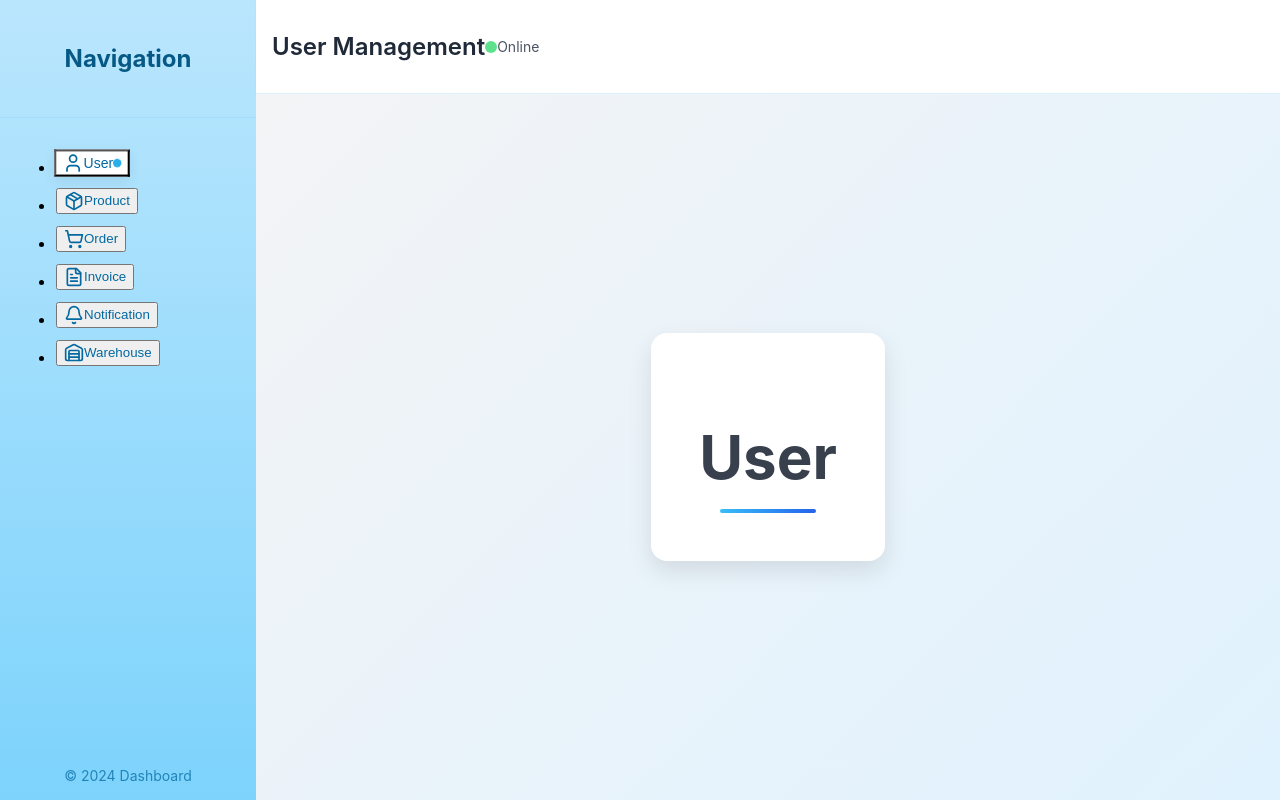
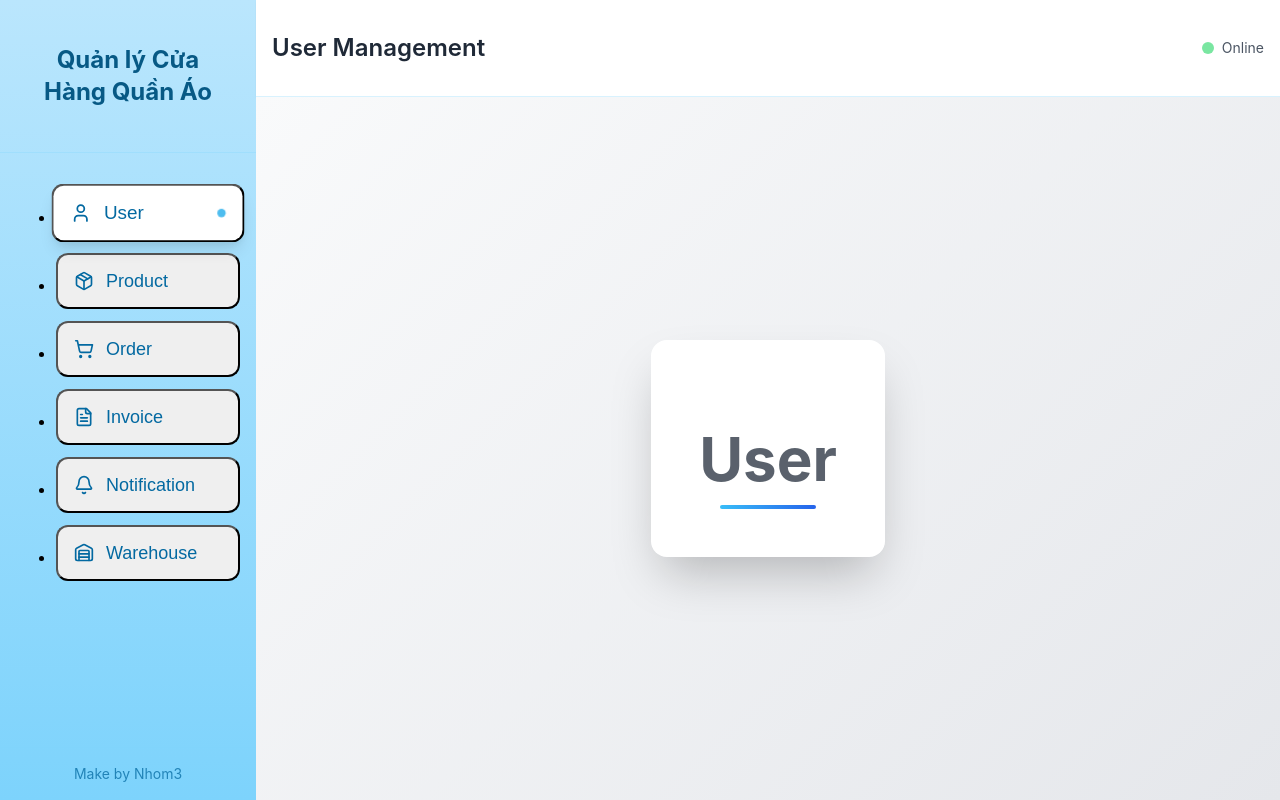
Before and after one commit to PhamThiKimNgan/nhom3_QLBHCCHQA_2A_2425, a React (Create React App) app in the folder QLBHCCHQA/client/: page /home in a window 1280 px wide. Built offline with nearby package versions, Linux system fonts and the light colour scheme.

Commit message:
Updated new CSS

```diff
--- a/QLBHCCHQA/client/package.json
+++ b/QLBHCCHQA/client/package.json
@@ -42,7 +42,11 @@
     ]
   },
   "devDependencies": {
-    "@types/react": "^19.1.6"
+    "@types/react": "^19.1.6",
+    "autoprefix": "^1.0.1",
+    "autoprefixer": "^10.4.21",
+    "postcss": "^8.5.4",
+    "tailwindcss": "^4.1.8"
   },
   "proxy": "http://localhost:5000"
 }
--- a/QLBHCCHQA/client/src/pages/Home.css
+++ b/QLBHCCHQA/client/src/pages/Home.css
@@ -1,3 +1,4 @@
+/* Layout & Display */
 .home-flex {
   display: flex;
 }
@@ -13,51 +14,22 @@
 .home-justify-center {
   justify-content: center;
 }
+.home-justify-between {
+  justify-content: space-between;
+}
+
+/* Sizing */
 .home-h-screen {
   height: 100vh;
 }
-.home-bg-gray-100 {
-  background: #f3f4f6;
+.home-w-full {
+  width: 100%;
 }
-.home-bg-white {
-  background: #fff;
-}
-.home-shadow-2xl {
-  box-shadow: 0 10px 25px rgba(0, 0, 0, 0.1);
-}
-.home-shadow-lg {
-  box-shadow: 0 4px 12px rgba(0, 0, 0, 0.08);
-}
-.home-shadow-sm {
-  box-shadow: 0 1px 2px rgba(0, 0, 0, 0.05);
-}
-.home-rounded-2xl {
-  border-radius: 1rem;
-}
-.home-p-12 {
-  padding: 3rem;
-}
-.home-p-6 {
-  padding: 1.5rem;
-}
-.home-p-4 {
-  padding: 1rem;
-}
-.home-mb-4 {
-  margin-bottom: 1rem;
-}
-.home-mx-auto {
-  margin-left: auto;
-  margin-right: auto;
+.home-w-64 {
+  width: 16rem;
 }
 .home-w-24 {
   width: 6rem;
-}
-.home-h-1 {
-  height: 0.25rem;
-}
-.home-w-64 {
-  width: 16rem;
 }
 .home-w-2 {
   width: 0.5rem;
@@ -71,32 +43,79 @@
 .home-h-3 {
   height: 0.75rem;
 }
+.home-h-1 {
+  height: 0.25rem;
+}
+
+/* Padding & Margin */
+.home-p-12 {
+  padding: 3rem;
+}
+.home-p-6 {
+  padding: 1.5rem;
+}
+.home-p-4 {
+  padding: 1rem;
+}
+.home-px-4 {
+  padding-left: 1rem;
+  padding-right: 1rem;
+}
+.home-py-3 {
+  padding-top: 0.75rem;
+  padding-bottom: 0.75rem;
+}
+.home-mb-4 {
+  margin-bottom: 1rem;
+}
+.home-mx-auto {
+  margin-left: auto;
+  margin-right: auto;
+}
 .home-ml-auto {
   margin-left: auto;
 }
+.home-mr-3 {
+  margin-right: 0.75rem;
+}
+
+/* Spacing */
 .home-space-y-3 > :not([hidden]) ~ :not([hidden]) {
   margin-top: 0.75rem;
 }
-.home-text-center {
-  text-align: center;
+.home-space-x-2 > :not([hidden]) ~ :not([hidden]) {
+  margin-left: 0.5rem;
 }
-.home-text-2xl {
-  font-size: 1.5rem;
-  font-weight: 700;
+
+/* Background Colors */
+.home-bg-gray-100 {
+  background: #f3f4f6;
 }
-.home-text-6xl {
-  font-size: 3.75rem;
-  font-weight: 700;
+.home-bg-white {
+  background: #ffffff;
 }
-.home-font-bold {
-  font-weight: 700;
+.home-bg-sky-500 {
+  background: #0ea5e9;
 }
-.home-font-medium {
-  font-weight: 500;
+.home-bg-sky-100 {
+  background: #e0f2fe;
 }
-.home-font-semibold {
-  font-weight: 600;
+.home-bg-green-400 {
+  background: #4ade80;
 }
+
+/* Background Gradients */
+.home-bg-gradient {
+  background: linear-gradient(135deg, #f9fafb 0%, #e5e7eb 100%);
+}
+.home-bg-gradient-sidebar {
+  background: linear-gradient(to bottom, #bae6fd 0%, #7dd3fc 100%);
+}
+.home-bg-gradient-bar {
+  background: linear-gradient(to right, #38bdf8, #2563eb);
+}
+
+/* Text Colors */
 .home-text-gray-800 {
   color: #1f2937;
 }
@@ -109,61 +128,163 @@
 .home-text-sky-800 {
   color: #075985;
 }
+
+/* Typography */
+.home-text-center {
+  text-align: center;
+}
+.home-text-2xl {
+  font-size: 1.5rem;
+  line-height: 2rem;
+}
+.home-text-6xl {
+  font-size: 3.75rem;
+  line-height: 1;
+}
+.home-text-lg {
+  font-size: 1.125rem;
+  line-height: 1.75rem;
+}
 .home-text-sm {
   font-size: 0.875rem;
+  line-height: 1.25rem;
+}
+.home-font-bold {
+  font-weight: 700;
+}
+.home-font-medium {
+  font-weight: 500;
+}
+.home-font-semibold {
+  font-weight: 600;
 }
 .home-opacity-75 {
   opacity: 0.75;
 }
-.home-bg-sky-500 {
-  background: #0ea5e9;
+
+/* Shadows */
+.home-shadow-2xl {
+  box-shadow: 0 25px 50px -12px rgba(0, 0, 0, 0.25);
 }
-.home-bg-sky-100 {
-  background: #e0f2fe;
+.home-shadow-lg {
+  box-shadow: 0 10px 15px -3px rgba(0, 0, 0, 0.1), 0 4px 6px -2px rgba(0, 0, 0, 0.05);
 }
-.home-bg-green-400 {
-  background: #4ade80;
+.home-shadow-sm {
+  box-shadow: 0 1px 2px 0 rgba(0, 0, 0, 0.05);
 }
-.home-bg-gradient {
-  background: linear-gradient(135deg, #f3f4f6 0%, #e0f2fe 100%);
+
+/* Border Radius */
+.home-rounded-2xl {
+  border-radius: 1rem;
 }
-.home-bg-gradient-sidebar {
-  background: linear-gradient(to bottom, #bae6fd 0%, #7dd3fc 100%);
-}
-.home-bg-gradient-bar {
-  background: linear-gradient(to right, #38bdf8, #2563eb);
-}
-.home-border-b {
-  border-bottom: 1px solid #7dd3fc44;
-}
-.home-border-t {
-  border-top: 1px solid #7dd3fc44;
+.home-rounded-xl {
+  border-radius: 0.75rem;
 }
 .home-rounded-full {
   border-radius: 9999px;
 }
+
+/* Borders */
+.home-border-b {
+  border-bottom: 1px solid rgba(125, 211, 252, 0.3);
+}
+.home-border-t {
+  border-top: 1px solid rgba(125, 211, 252, 0.3);
+}
+
+/* Transitions & Transforms */
 .home-transition-all {
-  transition: all 0.3s;
+  transition: all 0.3s cubic-bezier(0.4, 0, 0.2, 1);
 }
 .home-transform {
-  transition: transform 0.3s;
+  transform: translateZ(0);
 }
 .home-scale-105 {
   transform: scale(1.05);
 }
+
+/* Interactive States */
 .home-hover-bg-sky-100:hover {
-  background: #e0f2fe;
+  background: rgba(224, 242, 254, 0.5);
 }
+
+/* Button Base Styles */
+.home-flex.home-items-center button {
+  cursor: pointer;
+  border: none;
+  outline: none;
+  transition: all 0.3s ease;
+}
+
+.home-flex.home-items-center button:hover {
+  transform: scale(1.02);
+}
+
+.home-flex.home-items-center button:active {
+  transform: scale(0.98);
+}
+
+/* Animations */
 .home-animate-pulse {
-  animation: home-pulse 2s infinite;
+  animation: home-pulse 2s cubic-bezier(0.4, 0, 0.6, 1) infinite;
 }
 
 @keyframes home-pulse {
-  0%,
-  100% {
+  0%, 100% {
     opacity: 1;
   }
   50% {
     opacity: 0.5;
   }
 }
+
+/* Smooth scrolling and better rendering */
+* {
+  box-sizing: border-box;
+}
+
+.home-flex.home-h-screen {
+  font-family: -apple-system, BlinkMacSystemFont, 'Segoe UI', 'Roboto', sans-serif;
+  -webkit-font-smoothing: antialiased;
+  -moz-osx-font-smoothing: grayscale;
+}
+
+/* Enhanced hover effects for buttons */
+.home-flex.home-items-center button {
+  position: relative;
+  overflow: hidden;
+}
+
+.home-flex.home-items-center button::before {
+  content: '';
+  position: absolute;
+  top: 0;
+  left: -100%;
+  width: 100%;
+  height: 100%;
+  background: linear-gradient(90deg, transparent, rgba(255,255,255,0.2), transparent);
+  transition: left 0.5s;
+}
+
+.home-flex.home-items-center button:hover::before {
+  left: 100%;
+}
+
+/* Additional smooth transitions for content */
+.home-bg-gradient {
+  transition: all 0.5s ease-in-out;
+}
+
+.home-text-6xl {
+  transition: all 0.7s ease-out;
+}
+
+/* Enhanced card hover effect */
+.home-bg-white.home-rounded-2xl.home-shadow-2xl {
+  transition: all 0.3s ease;
+}
+
+.home-bg-white.home-rounded-2xl.home-shadow-2xl:hover {
+  transform: scale(1.05);
+  box-shadow: 0 35px 60px -12px rgba(0, 0, 0, 0.3);
+}
--- a/QLBHCCHQA/client/src/pages/Home.jsx
+++ b/QLBHCCHQA/client/src/pages/Home.jsx
@@ -41,7 +41,7 @@ const Home = () => {
         {/* Header */}
         <div className="home-p-6 home-border-b">
           <h2 className="home-text-2xl home-font-bold home-text-sky-800 home-text-center">
-            Navigation
+            Quản lý Cửa Hàng Quần Áo
           </h2>
         </div>
         {/* Menu Items */}
@@ -74,7 +74,7 @@ const Home = () => {
         {/* Footer */}
         <div className="home-p-4 home-border-t">
           <div className="home-text-center home-text-sky-700 home-text-sm home-opacity-75">
-            © 2024 Dashboard
+            Make by Nhom3
           </div>
         </div>
       </div>
```
Also changed, not shown: QLBHCCHQA/client/src/index.css (+7 -3 lines), QLBHCCHQA/client/src/components/Home.css (deleted), 1 other file (tests, documents, lock files or other folders).
